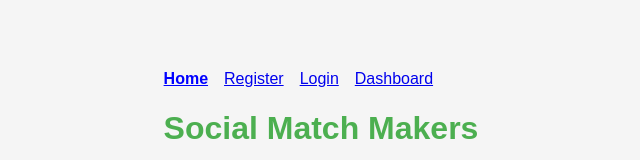
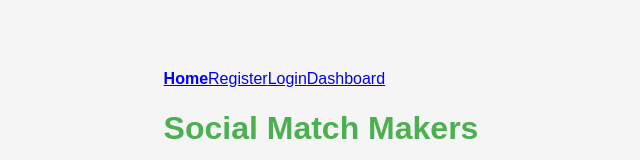
Before and after one commit to tigerhostsolutions/RTT50-MERN-SE-CAPSTONE-FE, a React (Vite) app: page / in a window 1280 px wide. Shown: the part 289-449 px from the top of the page, without its empty margins (319-959 px from the left). Built offline with nearby package versions, Linux system fonts and the light colour scheme.

Commit message:
created/updated: updated navbar

```diff
--- a/src/App.jsx
+++ b/src/App.jsx
@@ -24,24 +24,18 @@ function App() {
             <nav >
               <ul >
                 <li >
-                  <NavLink exact to = "/" activeClassName = "active" >
+                  <NavLink to="/" className={({ isActive }) => (isActive ? "active" : "")}>
                     Home
-                  </NavLink >
-                </li >
-                <li >
-                  <NavLink to = "/register" activeClassName = "active" >
+                  </NavLink>
+                  <NavLink to="/register" className={({ isActive }) => (isActive ? "active" : "")}>
                     Register
-                  </NavLink >
-                </li >
-                <li >
-                  <NavLink to = "/login" activeClassName = "active" >
+                  </NavLink>
+                  <NavLink to="/login" className={({ isActive }) => (isActive ? "active" : "")}>
                     Login
-                  </NavLink >
-                </li >
-                <li >
-                  <NavLink to = "/dashboard" activeClassName = "active" >
+                  </NavLink>
+                  <NavLink to="/dashboard" className={({ isActive }) => (isActive ? "active" : "")}>
                     Dashboard
-                  </NavLink >
+                  </NavLink>
                 </li >
               </ul >
             </nav >
```
